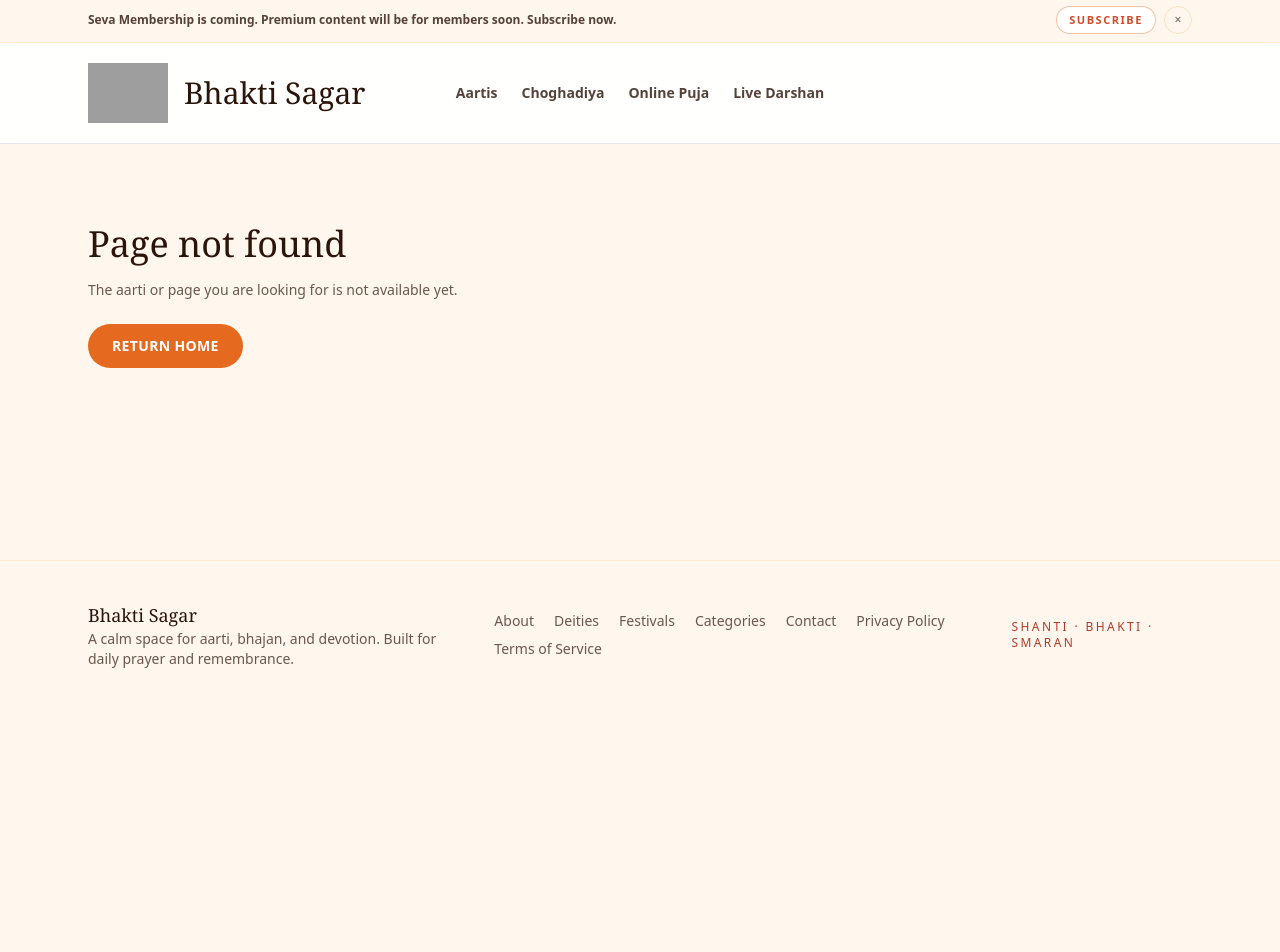
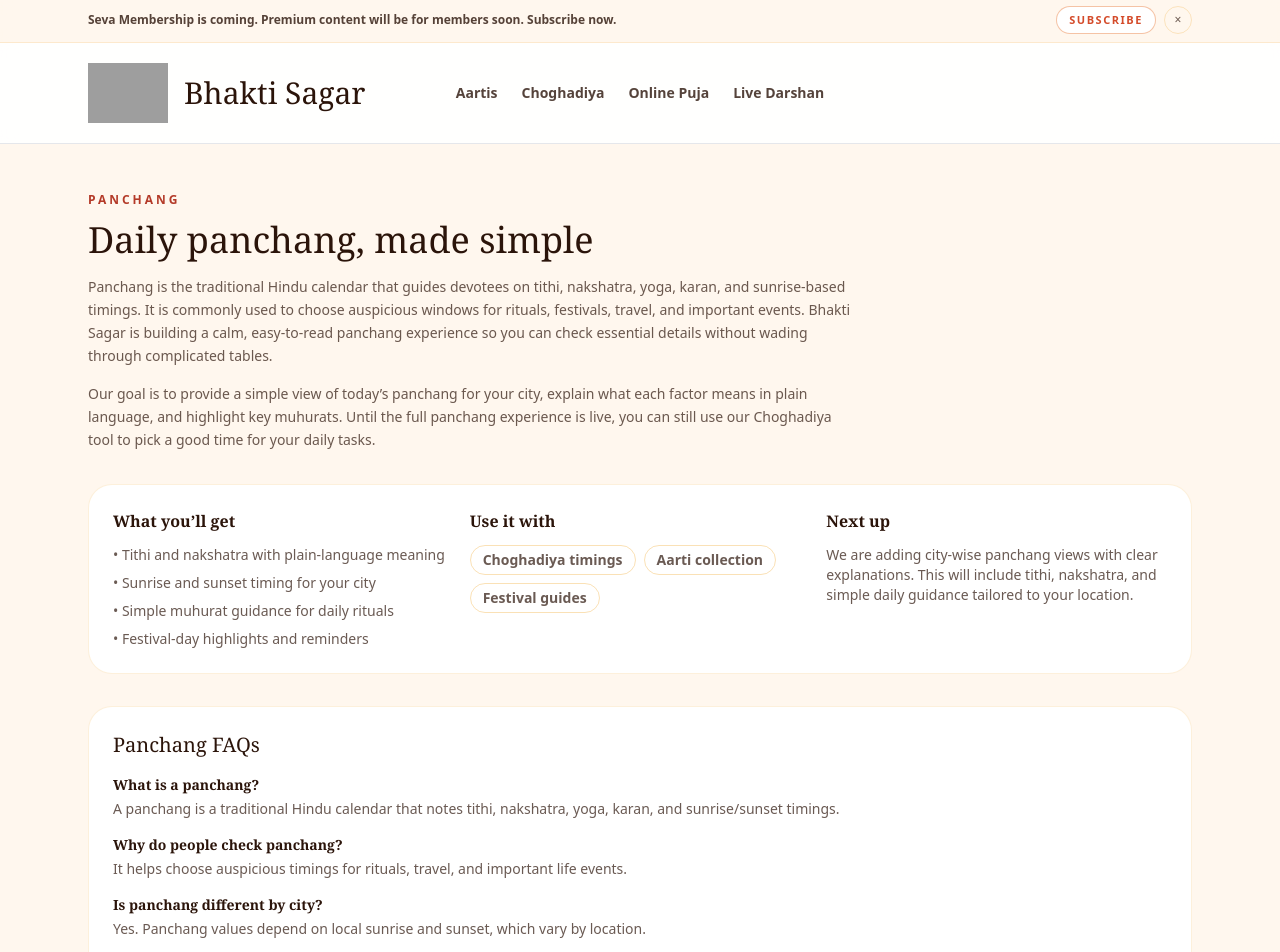
Before and after one commit to madhokanish/bhakti-sagar, a Next.js app: page /panchang in a window 1280 px wide. Before the commit this address had no page. Shown: the top 952 px of the page. Before the commit the page ends 800 px from the top, so only its background shows below. Built offline with nearby package versions, Linux system fonts and the light colour scheme; grey boxes are pictures that could not be loaded.

Commit message:
Add Panchang hub page

```diff
--- a/src/app/page.tsx
+++ b/src/app/page.tsx
@@ -178,6 +178,12 @@ export default async function HomePage() {
               View Choghadiya
             </Link>
             <Link
+              href="/panchang"
+              className="inline-flex min-h-[40px] items-center justify-center rounded-full border border-sagar-saffron/25 bg-white px-4 py-2 text-sm font-semibold text-sagar-ink/80 hover:bg-sagar-cream/60"
+            >
+              Panchang hub
+            </Link>
+            <Link
               href="/live"
               className="inline-flex min-h-[40px] items-center justify-center rounded-full border border-sagar-amber/40 bg-white px-4 py-2 text-sm font-semibold text-sagar-ink/80 hover:bg-sagar-cream/60"
             >
--- /dev/null
+++ b/src/app/panchang/page.tsx
@@ -0,0 +1,126 @@
+import type { Metadata } from "next";
+import Link from "next/link";
+import { buildMetadata } from "@/lib/seo";
+import { breadcrumbJsonLd, faqJsonLd } from "@/lib/schema";
+
+export const metadata: Metadata = {
+  ...buildMetadata({
+    title: "Panchang",
+    description:
+      "Daily panchang guidance with tithi, nakshatra, and muhurat notes. Bhakti Sagar will bring simple panchang explanations and city-wise insights.",
+    pathname: "/panchang"
+  })
+};
+
+const faqItems = [
+  {
+    q: "What is a panchang?",
+    a: "A panchang is a traditional Hindu calendar that notes tithi, nakshatra, yoga, karan, and sunrise/sunset timings."
+  },
+  {
+    q: "Why do people check panchang?",
+    a: "It helps choose auspicious timings for rituals, travel, and important life events."
+  },
+  {
+    q: "Is panchang different by city?",
+    a: "Yes. Panchang values depend on local sunrise and sunset, which vary by location."
+  },
+  {
+    q: "Can I use panchang for daily prayer?",
+    a: "Yes. Many devotees use it to align daily puja or aarti with favorable timings."
+  },
+  {
+    q: "Does Bhakti Sagar provide city-wise panchang?",
+    a: "We are adding it. For now, you can use Choghadiya timings for your city and check back for full panchang soon."
+  }
+];
+
+export default function PanchangPage() {
+  return (
+    <div className="container py-12">
+      <p className="text-xs font-semibold uppercase tracking-[0.25em] text-sagar-rose">Panchang</p>
+      <h1 className="mt-3 text-4xl font-serif text-sagar-ink">Daily panchang, made simple</h1>
+      <p className="mt-4 max-w-3xl text-sm leading-relaxed text-sagar-ink/70">
+        Panchang is the traditional Hindu calendar that guides devotees on tithi, nakshatra, yoga, karan, and
+        sunrise-based timings. It is commonly used to choose auspicious windows for rituals, festivals, travel, and
+        important events. Bhakti Sagar is building a calm, easy-to-read panchang experience so you can check essential
+        details without wading through complicated tables.
+      </p>
+      <p className="mt-4 max-w-3xl text-sm leading-relaxed text-sagar-ink/70">
+        Our goal is to provide a simple view of today’s panchang for your city, explain what each factor means in plain
+        language, and highlight key muhurats. Until the full panchang experience is live, you can still use our
+        Choghadiya tool to pick a good time for your daily tasks.
+      </p>
+
+      <section className="mt-8 grid gap-4 rounded-3xl border border-sagar-amber/20 bg-white p-6 md:grid-cols-3">
+        <div>
+          <h2 className="text-base font-semibold text-sagar-ink">What you’ll get</h2>
+          <ul className="mt-3 space-y-2 text-sm text-sagar-ink/70">
+            <li>• Tithi and nakshatra with plain-language meaning</li>
+            <li>• Sunrise and sunset timing for your city</li>
+            <li>• Simple muhurat guidance for daily rituals</li>
+            <li>• Festival-day highlights and reminders</li>
+          </ul>
+        </div>
+        <div>
+          <h3 className="text-base font-semibold text-sagar-ink">Use it with</h3>
+          <div className="mt-3 flex flex-wrap gap-2 text-sm font-semibold text-sagar-ink/70">
+            <Link
+              href="/choghadiya"
+              className="rounded-full border border-sagar-amber/40 px-3 py-1 hover:text-sagar-saffron"
+            >
+              Choghadiya timings
+            </Link>
+            <Link
+              href="/aartis"
+              className="rounded-full border border-sagar-amber/40 px-3 py-1 hover:text-sagar-saffron"
+            >
+              Aarti collection
+            </Link>
+            <Link
+              href="/festival"
+              className="rounded-full border border-sagar-amber/40 px-3 py-1 hover:text-sagar-saffron"
+            >
+              Festival guides
+            </Link>
+          </div>
+        </div>
+        <div>
+          <h3 className="text-base font-semibold text-sagar-ink">Next up</h3>
+          <p className="mt-3 text-sm text-sagar-ink/70">
+            We are adding city-wise panchang views with clear explanations. This will include tithi, nakshatra, and
+            simple daily guidance tailored to your location.
+          </p>
+        </div>
+      </section>
+
+      <section className="mt-8 rounded-3xl border border-sagar-amber/20 bg-white p-6" id="faq">
+        <h2 className="text-xl font-serif text-sagar-ink">Panchang FAQs</h2>
+        <div className="mt-4 space-y-4 text-sm text-sagar-ink/70">
+          {faqItems.map((item) => (
+            <div key={item.q}>
+              <h3 className="font-semibold text-sagar-ink">{item.q}</h3>
+              <p className="mt-1">{item.a}</p>
+            </div>
+          ))}
+        </div>
+      </section>
+
+      <script
+        type="application/ld+json"
+        dangerouslySetInnerHTML={{
+          __html: JSON.stringify(
+            breadcrumbJsonLd([
+              { name: "Home", url: "https://bhakti-sagar.com/" },
+              { name: "Panchang", url: "https://bhakti-sagar.com/panchang" }
+            ])
+          )
+        }}
+      />
+      <script
+        type="application/ld+json"
+        dangerouslySetInnerHTML={{ __html: JSON.stringify(faqJsonLd(faqItems)) }}
+      />
+    </div>
+  );
+}
--- a/src/app/sitemap-hubs.xml/route.ts
+++ b/src/app/sitemap-hubs.xml/route.ts
@@ -14,6 +14,7 @@ export async function GET() {
     "/festival",
     "/pooja",
     "/pooja-vidhi",
+    "/panchang",
     "/mantra",
     "/chalisa",
     "/stotras",
```
